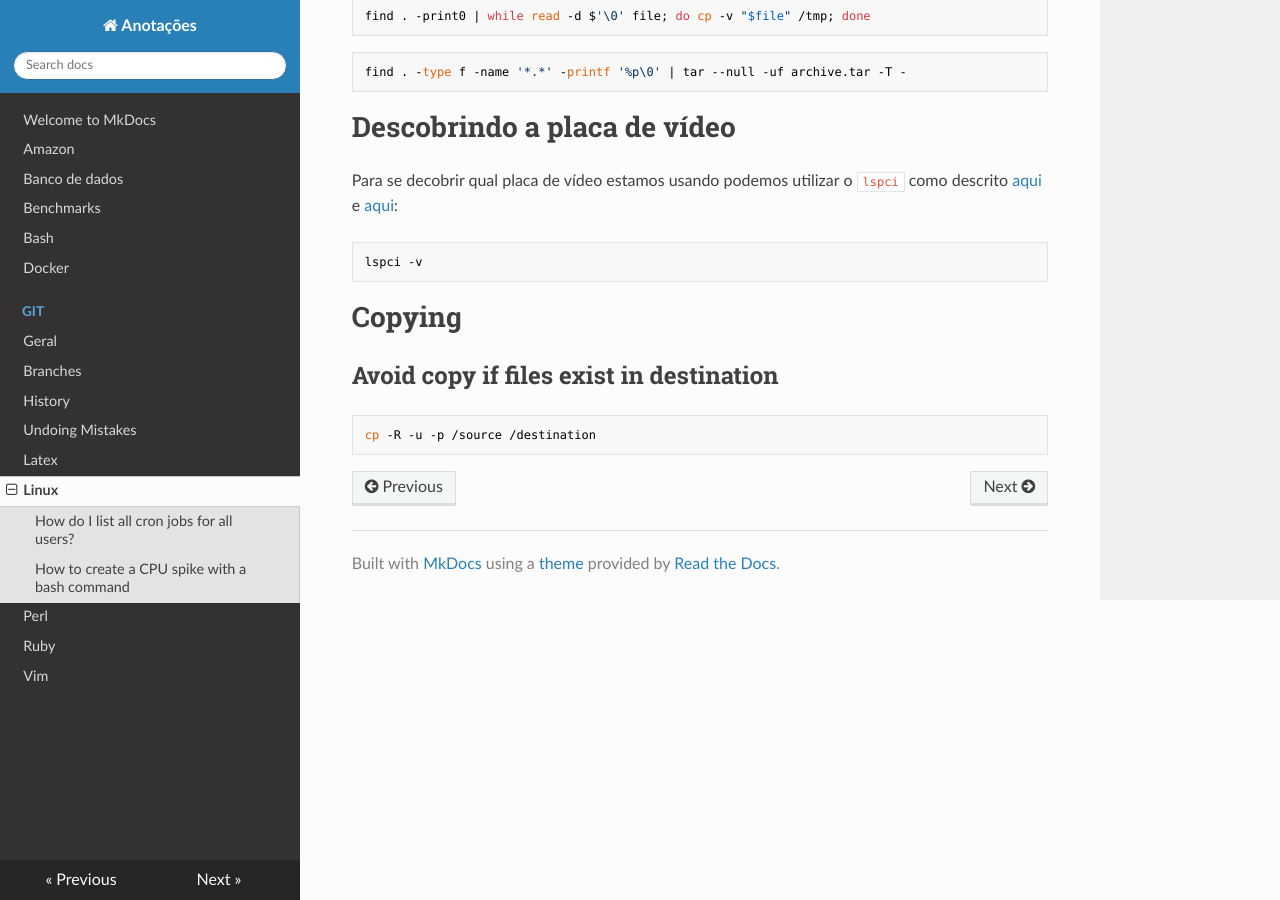
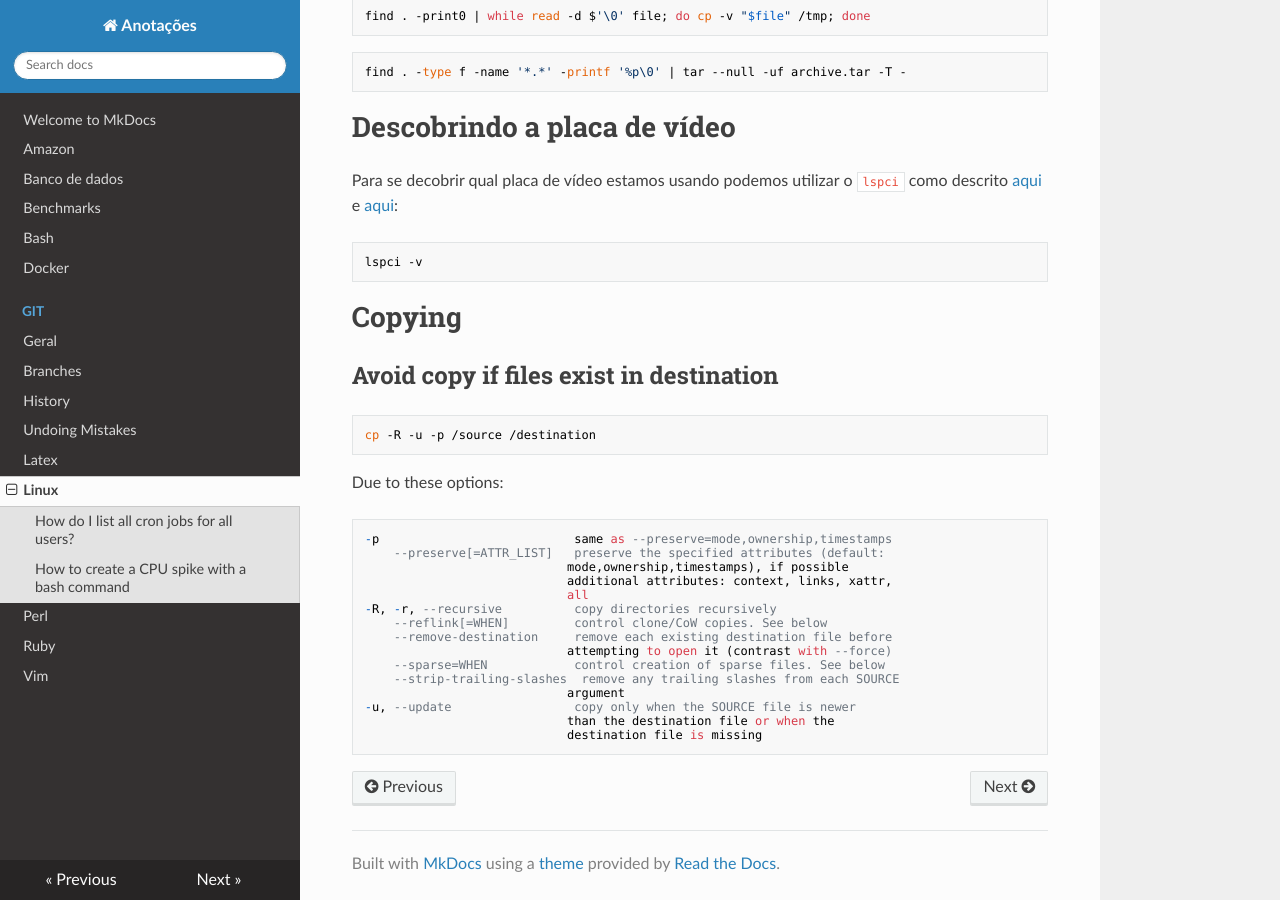
Before and after one commit to hposca/useful_notes, an MkDocs documentation site: the page built from docs/linux.md, in a window 1280 px wide and 900 px high, scrolled down 2529 px. Built offline with MkDocs 1.6.1, drawn with Linux system fonts in a browser that asks for light colours; nearby versions of some CDN libraries; old or Windows-style settings are respelled for this version of MkDocs.

Commit message:
Colocando explicação dos parâmetros do 'cp' que deixam copiar apenas o que é necessário

```diff
--- a/docs/linux.md
+++ b/docs/linux.md
@@ -139,3 +139,21 @@ lspci -v
 ## Avoid copy if files exist in destination
 
     cp -R -u -p /source /destination
+
+Due to these options:
+
+    -p                           same as --preserve=mode,ownership,timestamps
+        --preserve[=ATTR_LIST]   preserve the specified attributes (default:
+                                mode,ownership,timestamps), if possible
+                                additional attributes: context, links, xattr,
+                                all
+    -R, -r, --recursive          copy directories recursively
+        --reflink[=WHEN]         control clone/CoW copies. See below
+        --remove-destination     remove each existing destination file before
+                                attempting to open it (contrast with --force)
+        --sparse=WHEN            control creation of sparse files. See below
+        --strip-trailing-slashes  remove any trailing slashes from each SOURCE
+                                argument
+    -u, --update                 copy only when the SOURCE file is newer
+                                than the destination file or when the
+                                destination file is missing
```
